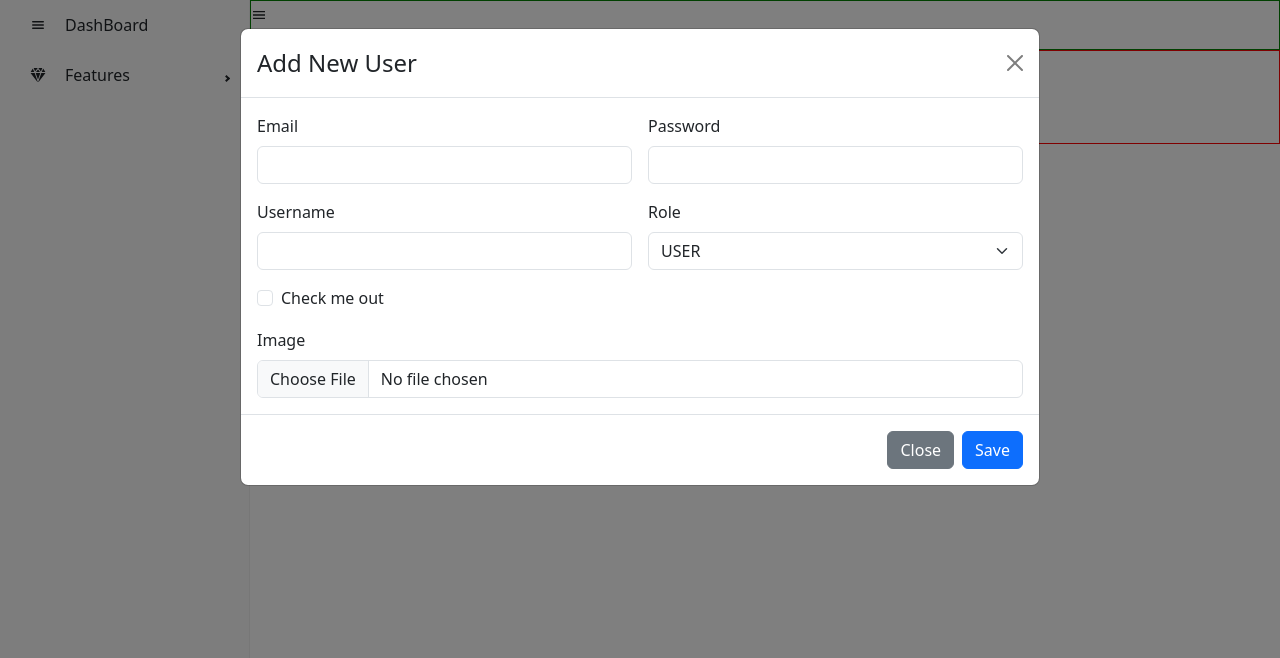
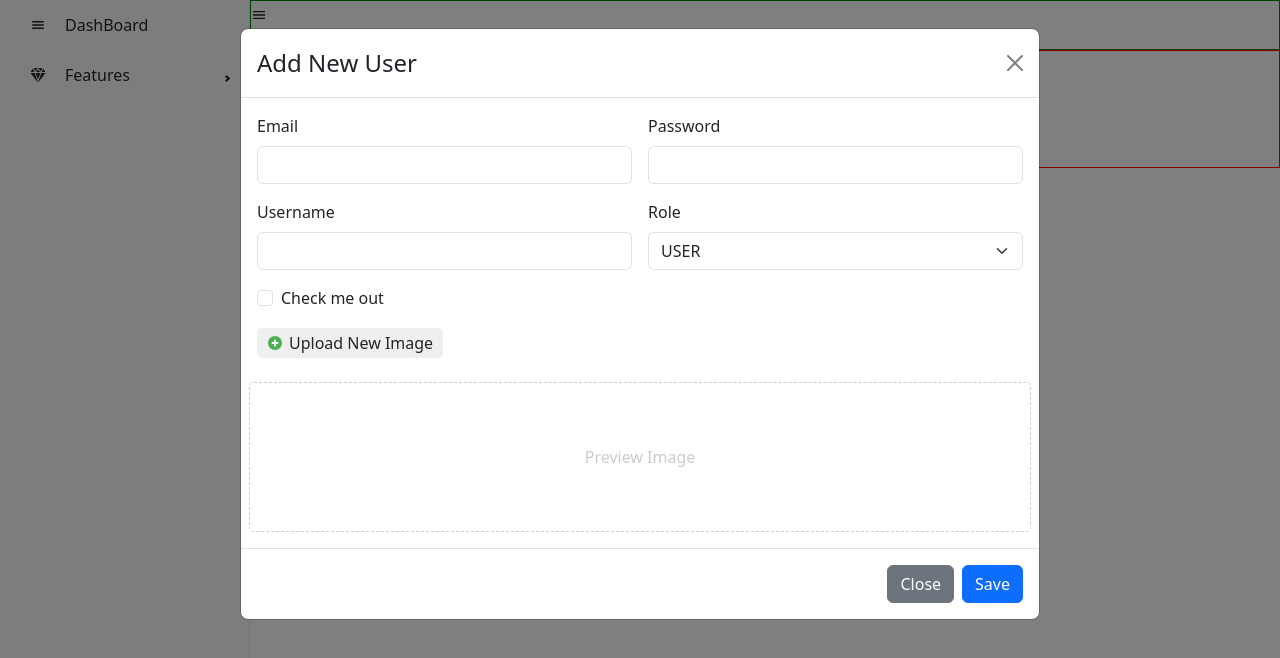
Before and after one commit to NguyenBao02/create-react-app, a React (Create React App) app: page /admin/manager-user in a window 1280 px wide. Both pictures are taken after a click on the button "Launch demo modal". Shown: the top 658 px of the page. Built offline with nearby package versions, Linux system fonts and the light colour scheme.

Commit message:
custom modal add new user

```diff
--- /dev/null
+++ b/src/assets/scss/managerUser.scss
@@ -0,0 +1,33 @@
+.modal-create-user {
+    .img-preview {
+        height: 150px;
+        border: 1px dashed #ccc;
+        border-radius: 5px;
+        display: flex;
+        justify-content: center;
+        align-items: center;
+        color: #ccc;
+
+        img {
+            max-width: 100%;
+            max-height: 100%;
+        }
+    }
+
+    .label-upload {
+        display: flex;
+        align-items: center;
+        gap: 6px;
+        padding: 3px 10px;
+        border-radius: 5px;
+        background-color: #eeee;
+        cursor: pointer;
+        width: fit-content;
+
+        &:hover {
+            background-color: #dcdcdc;
+        }
+    }
+
+
+}
--- a/src/component/Admin/Content/Modal/modalCreateUser.js
+++ b/src/component/Admin/Content/Modal/modalCreateUser.js
@@ -1,12 +1,26 @@
 import { useState } from 'react';
 import Button from 'react-bootstrap/Button';
 import Modal from 'react-bootstrap/Modal';
+import { FcPlus } from 'react-icons/fc';
 
 const ModalCreateUser = () => {
     const [show, setShow] = useState(false);
-
     const handleClose = () => setShow(false);
     const handleShow = () => setShow(true);
+
+    const [email, setEmail] = useState("");
+    const [password, setPassword] = useState("");
+    const [userName, setUserName] = useState("");
+    const [role, setRole] = useState("USER");
+    const [image, setImage] = useState("");
+    const [previewImage, setPreviewImage] = useState("")
+
+    const handleChangePreview = (e) => {
+        if (e.target && e.target.files && e.target.files[0]) {
+            setPreviewImage(URL.createObjectURL(e.target.files[0]));
+            setImage(e.target.files[0]);
+        }
+    }
 
     return (
         <>
@@ -14,7 +28,7 @@ const ModalCreateUser = () => {
                 Launch demo modal
             </Button>
 
-            <Modal backdrop="static" size="lg" show={show} onHide={handleClose}>
+            <Modal className='modal-create-user' backdrop="static" size="lg" show={show} onHide={handleClose}>
                 <Modal.Header closeButton>
                     <Modal.Title>Add New User</Modal.Title>
                 </Modal.Header>
@@ -22,24 +36,24 @@ const ModalCreateUser = () => {
                     <form className="row g-3">
                         <div className="col-md-6">
                             <label htmlFor="inputEmail4" className="form-label">Email</label>
-                            <input type="email" className="form-control" id="inputEmail4" />
+                            <input onChange={(e) => setEmail(e.target.value)} value={email} type="email" className="form-control" id="inputEmail4" />
                         </div>
                         <div className="col-md-6">
                             <label htmlFor="inputPassword4" className="form-label">Password</label>
-                            <input type="password" className="form-control" id="inputPassword4" />
+                            <input onChange={(e) => setPassword(e.target.value)} value={password} type="password" className="form-control" id="inputPassword4" />
                         </div>
                         <div className="col-md-6">
                             <label htmlFor="inputCity" className="form-label">Username</label>
-                            <input type="text" className="form-control" id="inputCity" />
+                            <input onChange={(e) => setUserName(e.target.value)} value={userName} type="text" className="form-control" id="inputCity" />
                         </div>
                         <div className="col-md-6">
                             <label htmlFor="inputState" className="form-label">Role</label>
-                            <select id="inputState" className="form-select">
-                                <option selected value={"USER"}>USER</option>
+                            <select id="inputState" className="form-select" value={role} onChange={(e) => setRole(e.target.value)}>
+                                <option value={"USER"}>USER</option>
                                 <option value={"ADMIN"}>ADMIN</option>
                             </select>
                         </div>
-                        <div className="col-12">
+                        <div className="col-md-12">
                             <div className="form-check">
                                 <label className="form-check-label" htmlFor="gridCheck">
                                     Check me out
@@ -47,9 +61,18 @@ const ModalCreateUser = () => {
                                 <input className="form-check-input" type="checkbox" id="gridCheck"></input>
                             </div>
                         </div>
-                        <div className="col-12">
-                            <label htmlFor="image" className="form-label">Image</label>
-                            <input className="form-control" type="file" id="image"></input>
+                        <div className="col-md-12">
+                            <label htmlFor="image" className="form-label label-upload">
+                                <FcPlus /> Upload New Image
+                            </label>
+                            <input className="form-control" type="file" id="image" hidden onChange={(e) => handleChangePreview(e)}></input>
+                        </div>
+                        <div className='col-md-12 img-preview'>
+                            {previewImage ?
+                                <img src={previewImage} />
+                                :
+                                <span>Preview Image</span>
+                            }
                         </div>
                     </form>
                 </Modal.Body>
--- a/src/component/Admin/Content/manageUser.js
+++ b/src/component/Admin/Content/manageUser.js
@@ -1,4 +1,5 @@
 import ModalCreateUser from "./Modal/modalCreateUser";
+import '../../../assets/scss/managerUser.scss';
 
 const ManagerUser = (props) => {
     return (
@@ -12,8 +13,8 @@ const ManagerUser = (props) => {
                 </div>
                 <div>
                     Table Users
-                    <ModalCreateUser />
                 </div>
+                <ModalCreateUser />
             </div>
         </div>
     )
```
